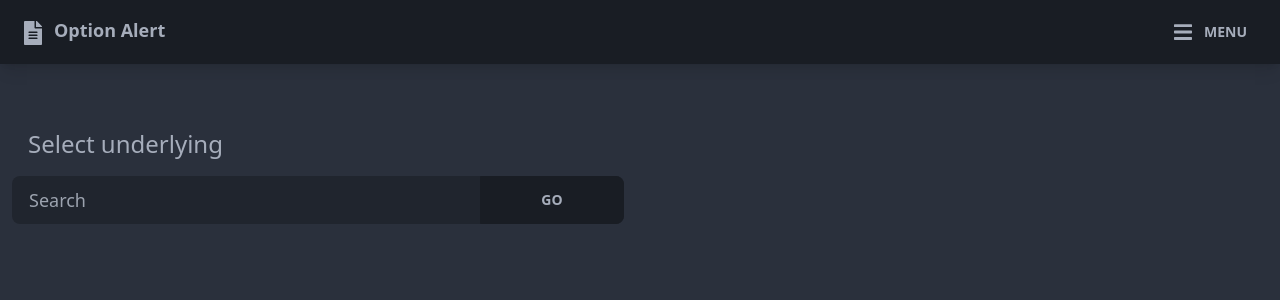
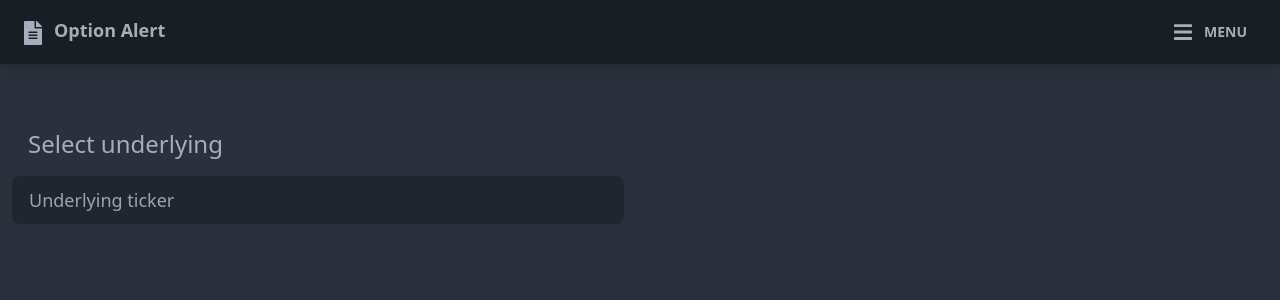
Before and after one commit to gbodacs/OptionAlert, a React (Create React App) app: page / in a window 1280 px wide. Shown: the top 300 px of the page. Built offline with nearby package versions, Linux system fonts and the light colour scheme.

Commit message:
Add expiration on Add New page

```diff
--- a/src/DataProviders/OptionChain/OptionChain.ts
+++ b/src/DataProviders/OptionChain/OptionChain.ts
@@ -16,5 +16,5 @@ export interface OptionChainData {
 
 export abstract class OptionChain {
   // abstract Init(): Promise<boolean>;
-  abstract GetOptionChainElements(ticker: string): Promise<OptionChainData|undefined>;
+  abstract GetOptionChainElements(ticker: string, expiration: string): Promise<OptionChainData|undefined>;
 }
--- a/src/DataProviders/OptionChain/YahooOptionChain.ts
+++ b/src/DataProviders/OptionChain/YahooOptionChain.ts
@@ -5,10 +5,10 @@ import logger from "../../Utils/logger";
 import { OptionChain, OptionChainData } from "./OptionChain";
 
 class YahooOptionChain implements OptionChain {
-  async GetOptionChainElements(ticker: string): Promise<OptionChainData | undefined> {
+  async GetOptionChainElements(ticker: string, expiration: string): Promise<OptionChainData | undefined> {
     const encodedParams = new URLSearchParams();
     encodedParams.append("symbol", ticker);
-    encodedParams.append("date", "2022-08-12");  // todo: next friday?
+    encodedParams.append("date", expiration);
 
     const url = "https://yahoo-finance97.p.rapidapi.com/option-chain";
 
--- a/src/Logic/TickerManager/TickerManager.ts
+++ b/src/Logic/TickerManager/TickerManager.ts
@@ -25,9 +25,9 @@ class TickerManager {
     this.lastGetTime = tempDate.getTime() / 1000; // Set start time to today - 9:00am
   }
 
-  async getOptionChain(ticker: string): Promise<OptionChainData | undefined> {
+  async getOptionChain(ticker: string, expiration: string): Promise<OptionChainData | undefined> {
     /* Get Option Chain */
-    const optionChain = await this.optionChain.GetOptionChainElements(ticker);
+    const optionChain = await this.optionChain.GetOptionChainElements(ticker, expiration);
     if (optionChain === undefined) {
       return undefined;
     }
--- a/src/Ui/pages/AddNew.tsx
+++ b/src/Ui/pages/AddNew.tsx
@@ -56,14 +56,14 @@ function AddNew() {
     return Math.round(puts.length/2);
   }
 
-  const tickerButtonHandler = async (event: React.MouseEvent<HTMLButtonElement>) => {
+  const expirationButtonHandler = async (event: React.MouseEvent<HTMLButtonElement>) => {
     event.preventDefault();
 
     setCallChain([])
     setPutChain([])
     setOption("")
 
-    const ret = await Global.getInstance().getStrategyManager().getTickerManager().getOptionChain(ticker);
+    const ret = await Global.getInstance().getStrategyManager().getTickerManager().getOptionChain(ticker, expiration);
     if (ret === undefined) {
       logger.error("Unable to download option chain!");
       toast.error("Unable to download option chain!")
@@ -84,15 +84,10 @@ function AddNew() {
       if (i<ret.puts.length)
         puts.push(ret.puts[i])
     }
-debugger
+
     setCallChain(calls);
     setPutChain(puts);
   };
-
-  const expirationButtonHandler = async (event: React.MouseEvent<HTMLButtonElement>) => {
-    event.preventDefault();
-    //setExpiration()
-  }
 
   const handlePutSelect = (event: React.MouseEvent<HTMLLIElement>) => {
     event.preventDefault();
@@ -112,8 +107,8 @@ debugger
     closeDropDown();
   };
 
-  const renderExpiration:boolean = (putChain.length>0 && callChain.length>0);
-  const renderOptions:boolean = (expiration !== "");
+  const renderExpiration:boolean = ticker !== "";
+  const renderOptions:boolean = (putChain.length>0 && callChain.length>0);
   const renderStrategy:boolean = option !== "";
 
   return (
@@ -121,10 +116,7 @@ debugger
       <h1 className="text-2xl m-4">Select underlying</h1>
       <div className="grid grid-cols-1 xl:grid-cols-2 lg:grid-cols-2 md:grid-cols-2 mb-8 gap-8">
         <div className="relative">
-          <input type="text" className="w-full pr-40 bg-base-300 input input-md text-lg" placeholder="Search" value={ticker} onChange={handleTickerChange} />
-          <button type="button" onClick={tickerButtonHandler} className="absolute top-0 right-0 rounded-l-none w-36 btn btn-md">
-            Go
-          </button>
+          <input type="text" className="w-full pr-40 bg-base-300 input input-md text-lg" placeholder="Underlying ticker" value={ticker} onChange={handleTickerChange} />
         </div>
       </div>
 
--- a/src/Ui/pages/Settings.tsx
+++ b/src/Ui/pages/Settings.tsx
@@ -148,7 +148,7 @@ export default function Settings() {
       </tbody></table>
 
 
-      <h1 className="text-2xl m-4">Volume alert strategy settings</h1>
+      <h1 className="text-2xl m-4">Option volume spike strategy settings</h1>
 
       <table className="table-auto w-full max-w-3xl"><tbody className="w-full max-w-3xl">
       <tr>
```
